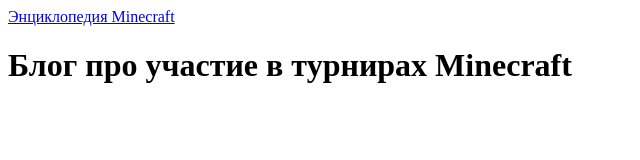
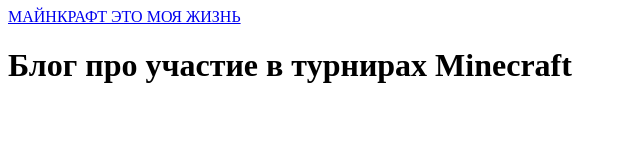
Before and after one commit to SOSISKAKAKAO/qqq, a plain HTML site: page index.html in a window 1280 px wide. Shown: the whole page, without its empty margins (0-640 px from the left). Drawn offline with Linux system fonts and the light colour scheme.

Commit message:
Update index.html

```diff
--- a/index.html
+++ b/index.html
@@ -1,4 +1,4 @@
 <html>
-    <a href=":https://minecraft-ru.gamepedia.com/">Энциклопедия Minecraft</a>
+    <a href=":https://minecraft-ru.gamepedia.com/">МАЙНКРАФТ ЭТО МОЯ ЖИЗНЬ </a>
     <h1>Блог про участие в турнирах Minecraft</h1>
 </html>
```
